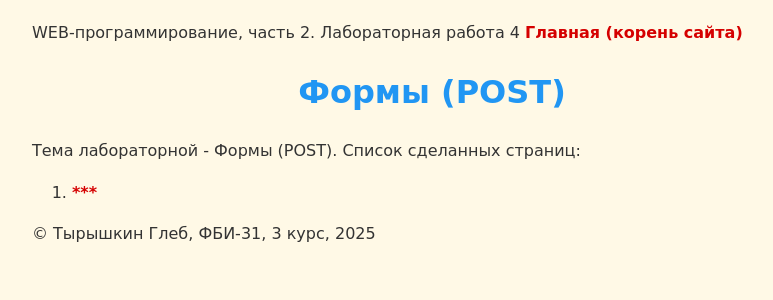
After one commit to glebtyryshkin/web-back-labs, a Flask app: page /lab4/ in a window 1280 px wide. The commit adds this page. Shown: the top 300 px of the page, without its empty margins (208-981 px from the left). Run offline with Flask 3, Linux system fonts and the light colour scheme.

Commit message:
Заготовка к 4-ой лабораторной

```diff
--- a/app.py
+++ b/app.py
@@ -8,12 +8,14 @@ from lab2 import lab2
 
 from lab3 import lab3
 
+from lab4 import lab4
 
 
 app = Flask(__name__)
 app.register_blueprint(lab1)
 app.register_blueprint(lab2)
 app.register_blueprint(lab3)
+app.register_blueprint(lab4)
 
 @app.route('/')
 @app.route('/index')
--- /dev/null
+++ b/lab4.py
@@ -0,0 +1,7 @@
+from flask import Blueprint, render_template, request
+lab4 = Blueprint('lab4', __name__)
+
+@lab4.route('/lab4/')
+
+def lab():
+    return render_template('lab4/lab4.html')
--- a/templates/lab2/index.html
+++ b/templates/lab2/index.html
@@ -6,5 +6,6 @@
     <li><a href="/lab1/">Лабораторная работа 1</a></li>
     <li><a href="/lab2/">Лабораторная работа 2</a></li>
     <li><a href="/lab3/">Лабораторная работа 3</a></li>
+    <li><a href="/lab4/">Лабораторная работа 4</a></li>
 </ul>
 {% endblock %}
--- /dev/null
+++ b/templates/lab4/lab4.html
@@ -0,0 +1,12 @@
+{% extends "base.html" %}
+
+{% block lab %}Лабораторная работа 4{% endblock %}
+
+{% block main %}
+    <h1>Формы (POST)</h1>
+    <div>Тема лабораторной - Формы (POST). Список сделанных страниц:</div>
+    <ol>
+        <li><a href="">***</a></li>
+    </ol>
+
+{% endblock %}
```
